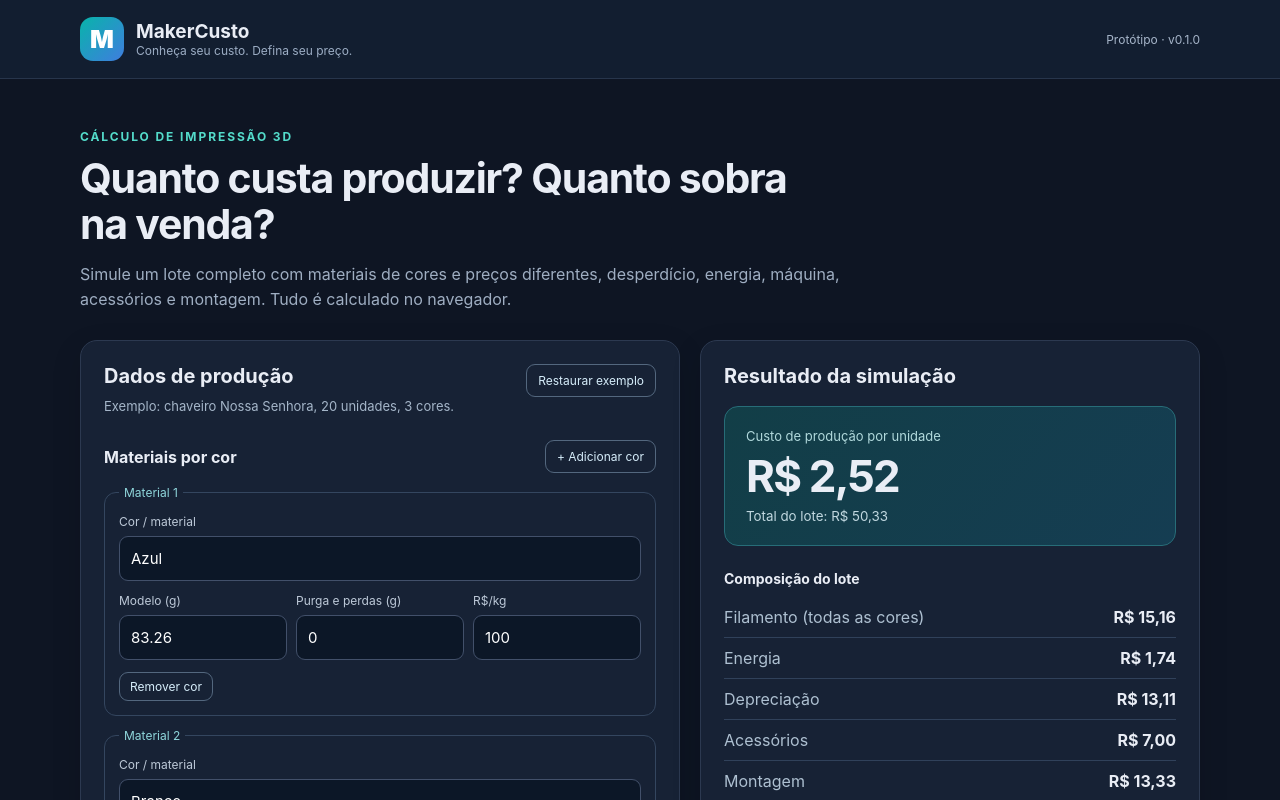
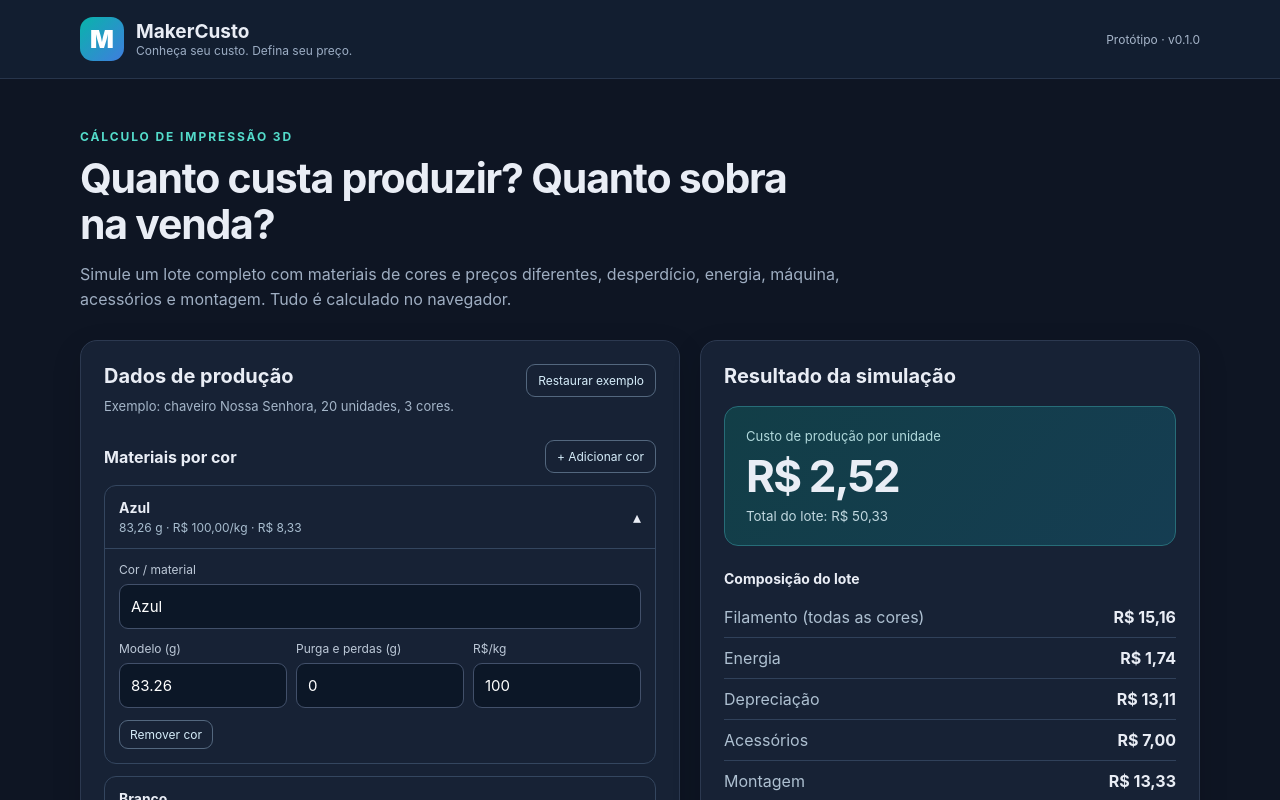
Before and after one commit to jeffersonfukner-hue/makercusto, a React (Vite) app: page / in a window 1280 px wide. Shown: the top 800 px of the page. Built offline with nearby package versions, Linux system fonts and the light colour scheme.

Commit message:
feat: simplificar edição multicor e registrar backlog Supabase e materiais

```diff
--- a/src/App.tsx
+++ b/src/App.tsx
@@ -24,6 +24,7 @@ const materialFields: { key: 'grams' | 'wasteGrams' | 'pricePerKg'; label: strin
 export default function App() {
   const [form, setForm] = useState<CostInput>(referenceCase);
   const [nextId, setNextId] = useState(1);
+  const [activeMaterialId, setActiveMaterialId] = useState<string | null>('blue');
   const update = (key: NumericKey, value: string) =>
     setForm(previous => ({ ...previous, [key]: numeric(value) }));
   const updateMaterial = (id: string, key: keyof MaterialLine, value: string) =>
@@ -35,16 +36,20 @@ export default function App() {
   const addMaterial = () => {
     const id = 'extra-' + nextId;
     setNextId(value => value + 1);
+    setActiveMaterialId(id);
     setForm(previous => ({
       ...previous,
       materials: [...(previous.materials ?? []),
         { id, name: 'Nova cor', grams: 0, wasteGrams: 0, pricePerKg: 100 }]
     }));
   };
-  const removeMaterial = (id: string) =>
+  const removeMaterial = (id: string) => {
     setForm(previous => ({
       ...previous, materials: (previous.materials ?? []).filter(item => item.id !== id)
     }));
+    setActiveMaterialId(previous => previous === id ? null : previous);
+  };
+  const restoreExample = () => { setForm(referenceCase); setActiveMaterialId('blue'); setNextId(1); };
   let result: ReturnType<typeof calculateCost> | undefined;
   let error = '';
   try { result = calculateCost(form); } catch (e) { error = (e as Error).message; }
@@ -66,14 +71,25 @@ export default function App() {
           <div className="panel-heading"><div>
             <h2>Dados de produção</h2>
             <p>Exemplo: chaveiro Nossa Senhora, 20 unidades, 3 cores.</p>
-          </div><button type="button" onClick={() => setForm(referenceCase)}>Restaurar exemplo</button></div>
+          </div><button type="button" onClick={restoreExample}>Restaurar exemplo</button></div>
           <section aria-labelledby="materials-title" className="materials">
             <div className="materials-heading">
               <h3 id="materials-title">Materiais por cor</h3>
               <button type="button" onClick={addMaterial}>+ Adicionar cor</button>
             </div>
-            {(form.materials ?? []).map((item, index) => <fieldset className="material-row" key={item.id}>
-              <legend>Material {index + 1}</legend>
+            {(form.materials ?? []).map((item, index) => {
+              const expanded = activeMaterialId === item.id;
+              const valid = [item.grams, item.wasteGrams, item.pricePerKg].every(value => Number.isFinite(value) && value >= 0) && item.name.trim() !== '';
+              const weight = item.grams + item.wasteGrams;
+              return <div className="material-row" key={item.id}>
+                <button type="button" className="material-toggle" aria-expanded={expanded}
+                  aria-controls={`material-fields-${item.id}`}
+                  onClick={() => setActiveMaterialId(expanded ? null : item.id)}>
+                  <span><strong>{item.name.trim() || `Material ${index + 1}`}</strong>
+                    <small>{valid ? `${weight.toLocaleString('pt-BR', { maximumFractionDigits: 2 })} g · ${money(item.pricePerKg)}/kg · ${money(weight * item.pricePerKg / 1000)}` : 'Preenchimento pendente'}</small>
+                  </span><span aria-hidden="true">{expanded ? '▴' : '▾'}</span>
+                </button>
+                {expanded && <div id={`material-fields-${item.id}`} className="material-fields">
                   <label>Cor / material
                     <input aria-label={`Nome do material ${index + 1}`} value={item.name}
                       onChange={e => updateMaterial(item.id, 'name', e.target.value)} />
@@ -89,7 +105,9 @@ export default function App() {
                   </div>
                   <button type="button" className="remove-material" disabled={form.materials?.length === 1}
                     onClick={() => removeMaterial(item.id)} aria-label={`Remover material ${index + 1}`}>Remover cor</button>
-            </fieldset>)}
+                </div>}
+              </div>;
+            })}
             <p className="footnote">Peso do modelo e purga são valores separados. Coloque na purga apenas o material adicional não incluído no peso do fatiador. Se o relatório já incluir desperdícios, use 0 para não duplicar.</p>
           </section>
           <div className="fields">{fields.map(field => <label key={field.key}>
```
Also changed, not shown: src/styles.css, 3 other files (tests, documents, lock files or other folders). Lines whose indentation alone changed are shown as unchanged.
